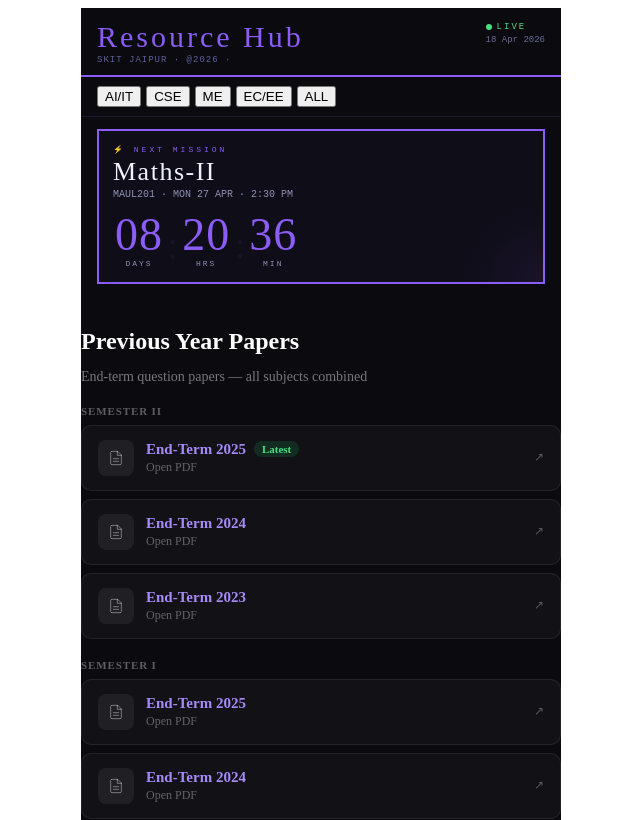
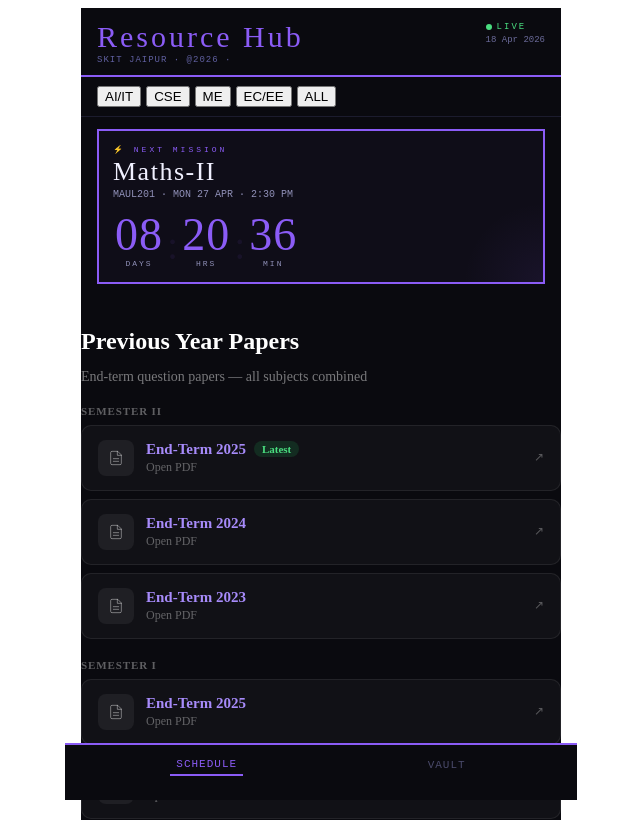
Before and after one commit to Hanu2908/Resource_Hub, a React (Vite) app: page / in a window 1280 px wide. Shown: the top 820 px of the page, without its empty margins (319-959 px from the left). Built offline with nearby package versions, Linux system fonts and the light colour scheme; the HTML template or start-up script is replaced by a standard one.

Commit message:
Fixed the button in home screen

```diff
--- a/src/App.jsx
+++ b/src/App.jsx
@@ -204,14 +204,50 @@ export default function App() {
         {/* ── HERO COUNTDOWN ── */}
         <HeroCountdown exam={nextEntry?.exam} cd={nextEntry?.cd} />
 
+
         <PYQSection />
 
-        <ScheduleTab exams={filteredExams} />
-          {tab === "vault" && <VaultTab subjects={VAULT} />}
-          {tab === "notices" && <NoticesTab />}
-          {tab === "templates" && <TemplatesTab />}
+        {/* ── FIXED: Conditional rendering added back for ScheduleTab ── */}
+        {tab === "schedule" && <ScheduleTab exams={filteredExams} />}
+        {tab === "vault" && <VaultTab subjects={VAULT} />}
+        {tab === "notices" && <NoticesTab />}
+        {tab === "templates" && <TemplatesTab />}
       </div>
 
+      {/* ── FIXED: Restored the deleted Bottom Navigation Bar ── */}
+      <div style={{
+        position: "fixed", bottom: 0, left: 0, right: 0,
+        background: "var(--bg-page)", borderTop: "2px solid var(--accent)",
+        display: "flex", justifyContent: "space-around", padding: "12px 16px 24px",
+        zIndex: 100, maxWidth: "480px", margin: "0 auto",
+      }}>
+        {ENABLED_TABS.map(t => (
+          <button
+            key={t.id}
+            onClick={() => setTab(t.id)}
+            style={{
+              background: "none", border: "none", cursor: "pointer",
+              fontFamily: "'IBM Plex Mono', monospace", fontSize: "11px",
+              color: tab === t.id ? "var(--accent)" : "var(--text-dim)",
+              letterSpacing: "1px", textTransform: "uppercase",
+              borderBottom: tab === t.id ? "2px solid var(--accent)" : "none",
+              paddingBottom: "4px"
+            }}
+          >
+            {t.label}
+          </button>
+        ))}
+      </div>
     </>
   );
 }
+
+//         <ScheduleTab exams={filteredExams} />
+//           {tab === "vault" && <VaultTab subjects={VAULT} />}
+//           {tab === "notices" && <NoticesTab />}
+//           {tab === "templates" && <TemplatesTab />}
+//       </div>
+
+//     </>
+//   );
+// }
```
